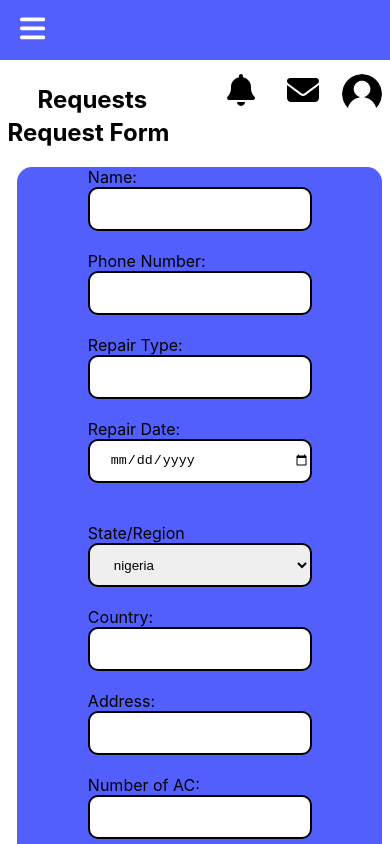
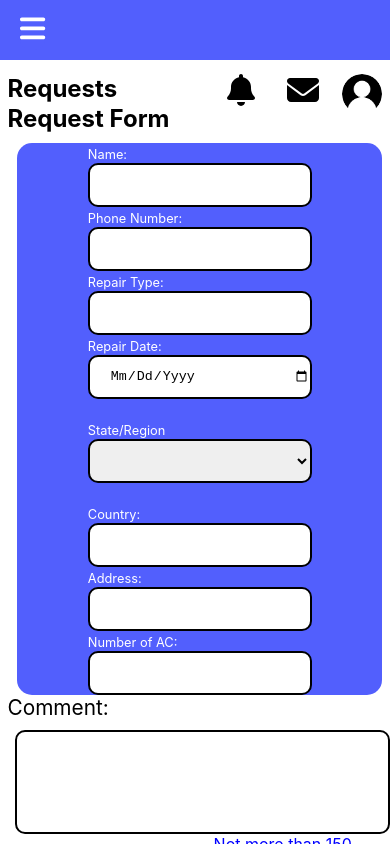
Before and after one commit to Coderqanit/React-aircare-cid, a React (Create React App) app: page /request in a window 390 px wide. Shown: the top 844 px of the page. Built offline with nearby package versions, Linux system fonts and the light colour scheme.

Commit message:
css update 2

```diff
--- a/src/Pages/CreateRequest.js
+++ b/src/Pages/CreateRequest.js
@@ -118,17 +118,53 @@ const CreateRequest = ({ data, handleChange }) => {
 
               <br />
               <div className="state-region">
-
-                <select className="sel"
-                 type="text"
+                <select
+                  className="sel"
+                  type="text"
                   id="stateRegion"
                   name="stateRegion"
                   value={stateRegion}
-                  onChange={(e) => setstateRegion(e.target.value)}>
-                  <option>nigeria</option>
-                  <option>nigeria2</option>
-                  <option>nigeria3</option>
-                  <option>nigeria4</option>
+                  onChange={(e) => setstateRegion(e.target.value)}
+                >
+                  <option></option>
+                  <option>Abia</option>
+                  <option>Adamawa</option>
+                  <option> Akwa-Ibom </option>
+                  <option>Anambra </option>
+                  <option>Bauchi</option>
+                  <option>Bayelsa </option>
+                  <option> Benue </option>
+                  <option> Borno</option>
+                  <option> Cross River </option>
+                  <option> Delta </option>
+                  <option> Ebonyi</option>
+                  <option> Edo </option>
+                  <option> Ekiti </option>
+                  <option> Enugu </option>
+                  <option> Gombe</option>
+                  <option> Imo </option>
+                  <option> Jigawa </option>
+                  <option> Kaduna</option>
+                  <option> Kano </option>
+                  <option> Katsina</option>
+                  <option> Kebbi</option>
+                  <option> Kogi</option>
+                  <option> Kwara </option>
+                  <option> Kebbi</option>
+                  <option> Lagos</option>
+                  <option> Nasarawa</option>
+                  <option> Niger</option>
+                  <option> Ogun</option>
+                  <option> Ondo</option>
+                  <option> Osun </option>
+                  <option> Oyo</option>
+                  <option> Plateau</option>
+                  <option> Rivers </option>
+                  <option> Sokoto</option>
+                  <option> Taraba </option>
+                  <option> Yobe </option>
+                  <option> Zamfara </option>
+                  <option> Territory Federal Capital</option>
                 </select>
               </div>
 
--- a/src/cssfile/home.css
+++ b/src/cssfile/home.css
@@ -289,19 +289,20 @@ font-weight: bold;
 
 
 @media screen and (max-width:550px) {
-   .home{
+
+    .home{
     margin-left: 2%;
 
     width: 96%;
     position:sticky;
       font-size: 12px;
-
+      height: 100vh;
 
 
 } .heading{
     display: flex;
     height: 60px;
-   margin: 5px 0 0 auto;
+   margin: 0px 0 0 auto;
    width: 100%;
 
 
@@ -314,7 +315,8 @@ font-weight: bold;
     width: 100%;
     display: flex;
     justify-content: left;
-    margin: auto;
+    margin:1px 0 0 0;
+    height: 50px;
 
 }
 
@@ -327,13 +329,11 @@ font-weight: bold;
 
 
 .search{
-    display: flex;
-    align-items: center;
     width: 140px;
     height: 40px;
     border: 2px solid gray;
     border-radius: 10px;
-    margin: 10px 20px 10px 10px;
+    margin: 1px 20px 0px 10px;
 }
 
 .search input{
@@ -372,12 +372,12 @@ font-weight: bold;
 .head2{
     width: 100%;
     height: 100%;
-    margin-top: .3%;
+    margin-top: 0%;
     margin-right: 0%;
     margin-left: 2%;
     background-color: #525ffd;
     width: 100%;
-    height:150px;
+    height:120px;
     color: white;
     top: 0;
     right: 0;
@@ -399,54 +399,23 @@ font-weight: bold;
   margin-left: 5px;
 
 }
+.welcome p{
+    height: 30px;
+}
 .welcome span{
     color: white;
 }
 .wel-img img{
    width: 150px;
-    height: 135px;
+    height: 110px;
     position: absolute;
     margin: 10px 0 0 0%;
 }
 
-
-
-.svg{
-    display: flex;
-    flex-direction: column;
-    gap: 2em;
-    width: 100%;
-    height: 200px;
-    margin: 5% 0 30px 5px ;
-}
-
-.svg1{
-    width: 30px;
-    border-radius:10px ;
-    margin: 15px 0px 0 20px;
-
-
-}
-
-.svg2{
-       width: 30px;
-    border-radius:10px ;
-    margin: 0px 5px 0 20px;
-
-}
-
-
-.svg3{
-    width: 30px;
-    border-radius:10px ;
-    margin: 0px 5px 0 20px;
-    color: blue;
-
-}
 .box{
     background-color: whitesmoke;
     width: 100%;
-    height: 100px;
+    height: 70px;
     margin: 0px  5px  0px 5px;
     display: flex;
     border-radius: 10px;
@@ -455,10 +424,50 @@ font-weight: bold;
 
 }
 
+.svg{
+    display: flex;
+    flex-direction: row;
+    gap: .2em;
+    width: 100%;
+    height:70px;
+    margin: 1% 0 3px 5px ;
+}
+
+.svg1{
+    width: 40px;
+    border-radius:10px ;
+    margin: 5px 0px 0 10px;
+
+
+}
+
+.svg2{
+       width: 30px;
+    border-radius:10px ;
+    margin: 0px 5px 0 10px;
+
+}
+
+
+.svg3{
+    width: 30px;
+    border-radius:10px ;
+    margin: 0px 5px 0 10px;
+    color: blue;
+
+}
+p .num{
+    margin: 10px 0 0 0 ;
+}
+
+.progress{
+    font-size: 1.2em;
+    margin: 0 0 0 10px;
+}
 
 .table-content  {
   font-size: 1.2em;
-  height: 300px;
+  height: 100%;
   border-radius: 10px;
   overflow: hidden;
   text-align: left;
@@ -475,7 +484,7 @@ margin: 0 0 10px  0;
 color: white;
 overflow: hidden;
 background-color: #525ffd;
-height: 70px;
+height: 40px;
 text-align: center;
 box-sizing: border-box;
 
--- a/src/cssfile/notification.css
+++ b/src/cssfile/notification.css
@@ -28,6 +28,7 @@
      opacity: 0;
 }
 
+
 .user-home{
     width: 40px;  }
 
@@ -37,6 +38,26 @@
     flex-wrap:wrap;
     margin: 0 0 0 20px;
 }
+
+.bn{
+
+    width: 30px;
+    height: 30px;
+    margin: 10px 5px 20px 5px;
+    border-radius: 5px;
+
+ }
+
+  .notify .noti {
+
+    font-size: 1.8em;
+    height: 40px;
+
+}
+
+ .bn:hover{
+ background-color: yellow;
+ }
 
 @media screen and (max-width:900px) {
    .home{
@@ -61,10 +82,35 @@
     width: 30px;
     height: 30px;
     margin: 10px 5px 20px 5px;
-    background-color: red;
+    border-radius: 5px;
+
+ }
+ .bn:hover{
+ background-color: yellow;
  }
  .req-btn{
     margin: 0 0 10px 10px ;
 
  }
+
+ .notify .noti {
+
+    font-size: .8em;
+
 }
+.btn-ctr{
+    display: flex;
+
+}
+}
+
+@media screen and (max-width:500px) {
+   .home{
+    margin-left: 0;
+    margin-right:0%;
+    position:-ms-page;
+
+
+}
+
+}
--- a/src/cssfile/request.css
+++ b/src/cssfile/request.css
@@ -1,6 +1,6 @@
 .request{
 
-    margin: 0 2% 0 21.92%;
+    margin: 0 6% 0 23.92%;
     border-radius: 10px;
 
 }
@@ -10,15 +10,18 @@
     right: 0;
     left: 0;
     display: flex;
+    margin: 0 0 30px 0;
 
 }
 .frit{
-    margin: 11px 0 0 30px;
+    margin: 11px 0 0px 30px;
+
 }
 .flex-it{
     display: flex;
    float: right;
    margin: 0 0 0 auto;
+
 
 }
 
@@ -28,23 +31,29 @@
 
 
 }
+.form-opt label{
+    font-size: 1.8em;
+
+}
 
 select{
     border: 2px solid black;
     width: 420px;
-    height: 40px;
+    height: 80px;
     border-radius: 10px;
     box-sizing: border-box;
     padding: 0 0 0 20px;
-
-
+    margin: 0 0 40px 0;
+    text-transform: capitalize;
+   font: 1.6em;
 }
 input{
     width: 400px;
-    height: 40px;
-    margin: 0px 0 20px 0 ;
+    height: 80px;
+    margin: 0px 0 40px 0 ;
     border-radius:10px ;
     padding: 0 0 0 20px;
+    text-transform: capitalize;
 }
 .half2{
 float: left;
@@ -66,8 +75,9 @@ margin: 0 0 0 auto;
     display: flex;
     justify-content: center;
     width: 100%;
-    height: 100px;
+    height: 150px;
   margin-bottom:0px;
+
 }
 .caution{
     margin-left: 75%;
@@ -82,7 +92,7 @@ margin: 0 0 0 auto;
     width: 100%;
      background-color: #525ffd;
      margin: 5px 0 0 0 ;
-     height: 35px;
+     height: 45px;
      border-radius: 10px;
      color: white;
      font-weight: bold;
@@ -132,15 +142,16 @@ background-color: green;
 
 select{
     width: 320px;
-    height: 40px;
-    border: 1px solid black;
+    height: 50px;
+    border: 2px solid black;
     border-radius: 10px;
     display: flex;
     align-self: center;
     justify-content: center;
     align-self: center;
     box-sizing: border-box;
-    padding: 0 0 0 20px;
+    padding: 0 0 0px 20px;
+    margin: 0px 0 40px 0 ;
 
 }
 
@@ -150,12 +161,12 @@ select{
 margin: 0 10px 0 auto;
 }
 
-input{
+.form-opt input{
     width: 300px;
-    height: 40px;
-    margin: 0px 0 20px 0 ;
+    height: 50px;
+    margin: 0px 0 50px 0 ;
     border-radius:10px ;
-    padding: 0 0 0 20px;
+    padding: 0 0 0px 20px;
     box-sizing:content-box;
 }
 
@@ -176,7 +187,7 @@ input{
    width: 89vw;
      background-color: #525ffd;
       margin: 10px  1.92% 0px  1.92%;
-     height: 40px;
+     height: 60px;
      box-sizing: border-box;
 
 }
@@ -193,14 +204,34 @@ input{
 
 }
 
+
+.req .frit{
+    margin: 0;
+     font: .5em;
+     height: 30px;
+}
+.request .req{
+    margin: 0;
+    height: 30px;
+}
+.request .flex{
+    margin: 0;
+}
+
+.form-opt label{
+    font-size: .8em;
+
+}
+
 .full{
     display: flex;
-    margin: 20px 0 0 10px;
+    margin: 10px 0 0px 10px;
     flex-direction: column;
     justify-content: center;
     align-items: center;
      background-color:#525ffd;
      border-radius: 15px;
+     color: white;
 }
 
 .half2{
@@ -210,7 +241,7 @@ margin: 0 0px 0 0;
 
 select{
     display: flex;
-    width: 200px;
+      width: 200px;
     height: 40px;
     border: 2px solid black;
     border-radius: 10px;
@@ -220,11 +251,12 @@ select{
     align-self: center;
     box-sizing:content-box;
      padding: 0 0 0 20px;
+     margin: 0 0 0 0;
 
 }
 
 
-input{
+.form-opt input{
     width: 200px;
     height: 40px;
     margin: 0px 0 20px 0 ;
@@ -232,5 +264,30 @@ input{
     border-radius:10px ;
     padding: 0 0 0 20px;
     box-sizing:content-box;
+     margin: 0 0 0 0;
+}
+
+.comment label{
+    font-size: 1.3em;
+}
+
+.comment input{
+
+    width: 90vw;
+    height: 100px;
+  margin-bottom:0px;
+  margin:10px  1.92% 0px  1.92%;
+}
+
+
+.req-btn {
+     height: 35px;
+     margin-top: 10px;
+    margin-bottom: 10px;
+}
+
+.caution{
+    margin-left: 55%;
+
 }
 }
--- a/src/cssfile/setting.css
+++ b/src/cssfile/setting.css
@@ -116,3 +116,21 @@
     margin: 0 20px 0 15px;
 }
 }
+
+
+@media screen and (max-width:500px) {
+   .home{
+    margin-left: 0;
+    margin-right:0%;
+    position:-ms-page;
+
+
+}
+
+.acc-setting .upload{
+    margin:0 ;
+    background-color: red;
+}
+
+
+}
```
